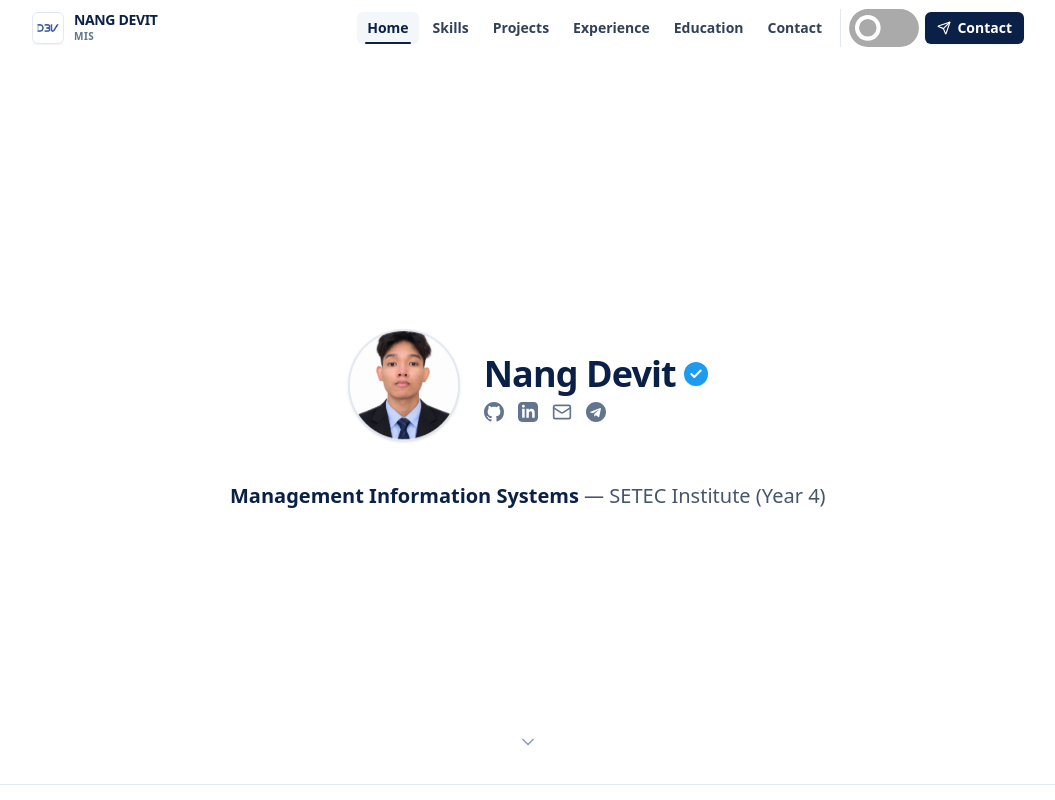
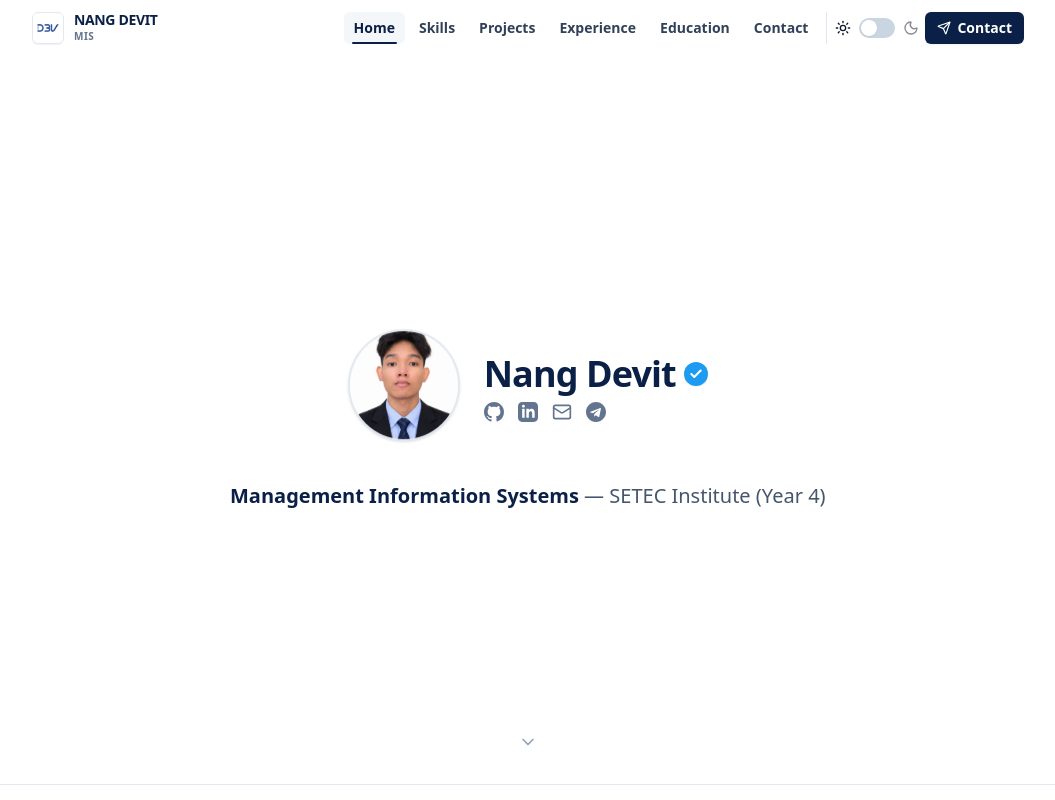
Before and after one commit to devitnang/Nang-Devit_MIS_Portfolio, a Next.js app: page / in a window 1280 px wide. Shown: the top 800 px of the page, without its empty margins (112-1167 px from the left). Built offline with nearby package versions, Linux system fonts and the light colour scheme.

Commit message:
feat(theme): integrate sun/moon switch toggle theme UI with next-themes

```diff
--- a/src/app/globals.css
+++ b/src/app/globals.css
@@ -239,10 +239,9 @@ body {
 
 /* =========================================================================
    Ultra-Smooth Theme Mode Crossfade Transition for Entire Website
-   Strictly excludes .theme-switch and .theme-switch-wrapper so the liquid SVG
-   sliding animation remains 100% fluid and free of property overrides!
    ========================================================================= */
-html.theme-transitioning *:not(.theme-switch, .theme-switch *, .theme-switch-wrapper, .theme-switch-wrapper *) {
+html.theme-transitioning,
+html.theme-transitioning *:not([role="switch"], [role="switch"] *) {
   transition:
     background-color 0.45s cubic-bezier(0.4, 0, 0.2, 1),
     border-color 0.45s cubic-bezier(0.4, 0, 0.2, 1),
@@ -251,85 +250,3 @@ html.theme-transitioning *:not(.theme-switch, .theme-switch *, .theme-switch-wra
     box-shadow 0.45s cubic-bezier(0.4, 0, 0.2, 1) !important;
   transition-delay: 0s !important;
 }
-
-/* =========================================================================
-   Real Fluid SVG Dark / Light Mode Switch (matching the demonstration video)
-   ========================================================================= */
-.theme-switch-wrapper {
-  display: inline-flex;
-  align-items: center;
-  position: relative;
-  padding: 8px;
-}
-
-/* Hide default HTML checkbox */
-.theme-switch-wrapper input[type="checkbox"] {
-  position: absolute;
-  opacity: 0;
-  width: 0;
-  height: 0;
-  pointer-events: none;
-}
-
-/* The switch - the stadium track box around the slider */
-.theme-switch {
-  --a: 0.5s ease-out;
-  --switch-track: #aaa;
-  cursor: pointer;
-  position: relative;
-  display: inline-flex;
-  align-items: center;
-  justify-content: center;
-  height: 1.8em;
-  font-size: 12px;
-  border-radius: 2em;
-  box-shadow: 0 0 0 0.66em var(--switch-track);
-  aspect-ratio: 212.4992 / 84.4688;
-  background-color: var(--switch-track);
-  user-select: none;
-  -webkit-tap-highlight-color: transparent;
-  transition:
-    background-color var(--a),
-    box-shadow var(--a),
-    transform 0.15s ease;
-}
-
-.theme-switch:active {
-  transform: scale(0.95);
-}
-
-.dark .theme-switch,
-.theme-switch[data-checked="true"] {
-  --switch-track: #0b2046;
-}
-
-.theme-switch svg {
-  height: 100%;
-  width: 100%;
-  overflow: visible;
-}
-
-.theme-switch svg path {
-  color: #fff;
-  stroke-width: 16;
-  stroke-linecap: round;
-  stroke-linejoin: round;
-  stroke-dasharray: 136 224;
-  stroke-dashoffset: 0;
-  transform-origin: center;
-  transition:
-    all var(--a),
-    0s transform;
-}
-
-.theme-switch-wrapper input[type="checkbox"]:checked ~ .theme-switch svg path,
-.theme-switch[data-checked="true"] svg path {
-  stroke-dashoffset: 180;
-  transform: scaleY(-1);
-}
-
-/* Keyboard Accessibility Focus Outline */
-.theme-switch-wrapper input[type="checkbox"]:focus-visible ~ .theme-switch {
-  outline: 2px solid #2563eb;
-  outline-offset: 10px;
-}
--- a/src/components/ui/ThemeToggle.tsx
+++ b/src/components/ui/ThemeToggle.tsx
@@ -1,17 +1,15 @@
 "use client";
 
+import { useId, useState, useEffect } from "react";
+import { Switch } from "@/components/ui/switch";
+import { cn } from "@/lib/utils";
+import { MoonIcon, SunIcon } from "lucide-react";
 import { useTheme } from "next-themes";
-import { useEffect, useState, useId } from "react";
 
-/**
- * Real Fluid SVG Dark/Light Switch UI.
- * Single continuous stadium path with sliding liquid stroke ring knob,
- * matching the exact physics and geometry of the demonstration video.
- */
-export function ThemeToggle() {
+export const SwitchToggleThemeDemo = () => {
+  const id = useId();
   const { theme, setTheme, resolvedTheme } = useTheme();
   const [mounted, setMounted] = useState(false);
-  const inputId = useId();
 
   useEffect(() => {
     setMounted(true);
@@ -19,63 +17,85 @@ export function ThemeToggle() {
 
   const isDark = mounted && (resolvedTheme === "dark" || theme === "dark");
 
-  const toggleTheme = () => {
+  const setIsDark = (val: boolean) => {
     if (typeof document !== "undefined") {
       const root = document.documentElement;
       root.classList.add("theme-transitioning");
       window.setTimeout(() => {
         root.classList.remove("theme-transitioning");
-      }, 550);
+      }, 450);
     }
-    setTheme(isDark ? "light" : "dark");
+    setTheme(val ? "dark" : "light");
   };
 
   if (!mounted) {
     return (
-      <div className="theme-switch-wrapper">
-        <div
-          aria-hidden="true"
-          className="theme-switch opacity-60 animate-pulse pointer-events-none"
+      <div className="group inline-flex items-center gap-2 select-none">
+        <span
+          id={`${id}-light`}
+          className="cursor-pointer text-left text-sm font-medium text-foreground/50"
+          aria-controls={id}
         >
-          <svg viewBox="0 0 212.4992 84.4688" overflow="visible">
-            <path
-              pathLength={360}
-              fill="none"
-              stroke="currentColor"
-              d="M 42.2496 0 A 42.24 42.24 90 0 0 0 42.2496 A 42.24 42.24 90 0 0 42.2496 84.4688 A 42.24 42.24 90 0 0 84.4992 42.2496 A 42.24 42.24 90 0 0 42.2496 0 A 42.24 42.24 90 0 0 0 42.2496 A 42.24 42.24 90 0 0 42.2496 84.4688 L 170.2496 84.4688 A 42.24 42.24 90 0 0 212.4992 42.2496 A 42.24 42.24 90 0 0 170.2496 0 A 42.24 42.24 90 0 0 128 42.2496 A 42.24 42.24 90 0 0 170.2496 84.4688 A 42.24 42.24 90 0 0 212.4992 42.2496 A 42.24 42.24 90 0 0 170.2496 0 L 42.2496 0"
-            />
-          </svg>
-        </div>
+          <SunIcon className="size-4" aria-hidden="true" />
+        </span>
+
+        <Switch
+          id={id}
+          checked={false}
+          aria-labelledby={`${id}-light ${id}-dark`}
+          aria-label="Toggle between dark and light mode"
+          disabled
+        />
+
+        <span
+          id={`${id}-dark`}
+          className="cursor-pointer text-right text-sm font-medium text-foreground/50"
+          aria-controls={id}
+        >
+          <MoonIcon className="size-4" aria-hidden="true" />
+        </span>
       </div>
     );
   }
 
   return (
-    <div className="theme-switch-wrapper">
-      <input
-        id={inputId}
-        type="checkbox"
+    <div className="group inline-flex items-center gap-2 select-none">
+      <span
+        id={`${id}-light`}
+        className={cn(
+          "cursor-pointer text-left text-sm font-medium transition-colors hover:text-foreground",
+          isDark && "text-foreground/50",
+        )}
+        aria-controls={id}
+        onClick={() => setIsDark(false)}
+        title="Switch to Light Mode"
+      >
+        <SunIcon className="size-4" aria-hidden="true" />
+      </span>
+
+      <Switch
+        id={id}
         checked={isDark}
-        onChange={toggleTheme}
-        aria-label={isDark ? "Switch to Light Mode" : "Switch to Dark Mode"}
+        onCheckedChange={setIsDark}
+        aria-labelledby={`${id}-light ${id}-dark`}
+        aria-label="Toggle between dark and light mode"
       />
-      <label
-        className="theme-switch"
-        htmlFor={inputId}
-        data-checked={isDark ? "true" : "false"}
-        title={isDark ? "Switch to Light Mode" : "Switch to Dark Mode"}
+
+      <span
+        id={`${id}-dark`}
+        className={cn(
+          "cursor-pointer text-right text-sm font-medium transition-colors hover:text-foreground",
+          isDark || "text-foreground/50",
+        )}
+        aria-controls={id}
+        onClick={() => setIsDark(true)}
+        title="Switch to Dark Mode"
       >
-        <svg viewBox="0 0 212.4992 84.4688" overflow="visible">
-          <path
-            pathLength={360}
-            fill="none"
-            stroke="currentColor"
-            d="M 42.2496 0 A 42.24 42.24 90 0 0 0 42.2496 A 42.24 42.24 90 0 0 42.2496 84.4688 A 42.24 42.24 90 0 0 84.4992 42.2496 A 42.24 42.24 90 0 0 42.2496 0 A 42.24 42.24 90 0 0 0 42.2496 A 42.24 42.24 90 0 0 42.2496 84.4688 L 170.2496 84.4688 A 42.24 42.24 90 0 0 212.4992 42.2496 A 42.24 42.24 90 0 0 170.2496 0 A 42.24 42.24 90 0 0 128 42.2496 A 42.24 42.24 90 0 0 170.2496 84.4688 A 42.24 42.24 90 0 0 212.4992 42.2496 A 42.24 42.24 90 0 0 170.2496 0 L 42.2496 0"
-          />
-        </svg>
-      </label>
+        <MoonIcon className="size-4" aria-hidden="true" />
+      </span>
     </div>
   );
-}
+};
 
-export default ThemeToggle;
+export const ThemeToggle = SwitchToggleThemeDemo;
+export default SwitchToggleThemeDemo;
--- /dev/null
+++ b/src/components/ui/switch.tsx
@@ -0,0 +1,82 @@
+"use client";
+
+import * as React from "react";
+import { cn } from "@/lib/utils";
+
+export interface SwitchProps
+  extends Omit<React.ButtonHTMLAttributes<HTMLButtonElement>, "onChange"> {
+  checked?: boolean;
+  defaultChecked?: boolean;
+  onCheckedChange?: (checked: boolean) => void;
+}
+
+const Switch = React.forwardRef<HTMLButtonElement, SwitchProps>(
+  (
+    {
+      className,
+      checked: controlledChecked,
+      defaultChecked = false,
+      onCheckedChange,
+      disabled,
+      onClick,
+      ...props
+    },
+    ref,
+  ) => {
+    const isControlled = controlledChecked !== undefined;
+    const [uncontrolledChecked, setUncontrolledChecked] =
+      React.useState(defaultChecked);
+    const checked = isControlled ? controlledChecked : uncontrolledChecked;
+
+    const handleClick = (e: React.MouseEvent<HTMLButtonElement>) => {
+      if (disabled) return;
+      const nextChecked = !checked;
+      if (!isControlled) {
+        setUncontrolledChecked(nextChecked);
+      }
+      onCheckedChange?.(nextChecked);
+      onClick?.(e);
+    };
+
+    const handleKeyDown = (e: React.KeyboardEvent<HTMLButtonElement>) => {
+      if (e.key === " " || e.key === "Enter") {
+        e.preventDefault();
+        handleClick(e as unknown as React.MouseEvent<HTMLButtonElement>);
+      }
+    };
+
+    return (
+      <button
+        type="button"
+        role="switch"
+        aria-checked={checked}
+        data-state={checked ? "checked" : "unchecked"}
+        disabled={disabled}
+        ref={ref}
+        onClick={handleClick}
+        onKeyDown={handleKeyDown}
+        className={cn(
+          "peer inline-flex h-5 w-9 shrink-0 cursor-pointer items-center rounded-full border-2 border-transparent transition-colors duration-200 focus-visible:outline-none focus-visible:ring-2 focus-visible:ring-slate-950/20 dark:focus-visible:ring-blue-400 focus-visible:ring-offset-2 focus-visible:ring-offset-background disabled:cursor-not-allowed disabled:opacity-50",
+          checked
+            ? "bg-[#0B2046] dark:bg-blue-600"
+            : "bg-slate-300 dark:bg-slate-700",
+          className,
+        )}
+        {...props}
+      >
+        <span
+          data-state={checked ? "checked" : "unchecked"}
+          className={cn(
+            "pointer-events-none block h-4 w-4 rounded-full bg-white shadow-xs ring-0 transition-transform duration-200 ease-in-out",
+            checked ? "translate-x-4" : "translate-x-0",
+          )}
+        />
+      </button>
+    );
+  },
+);
+
+Switch.displayName = "Switch";
+
+export { Switch };
+export default Switch;
```
